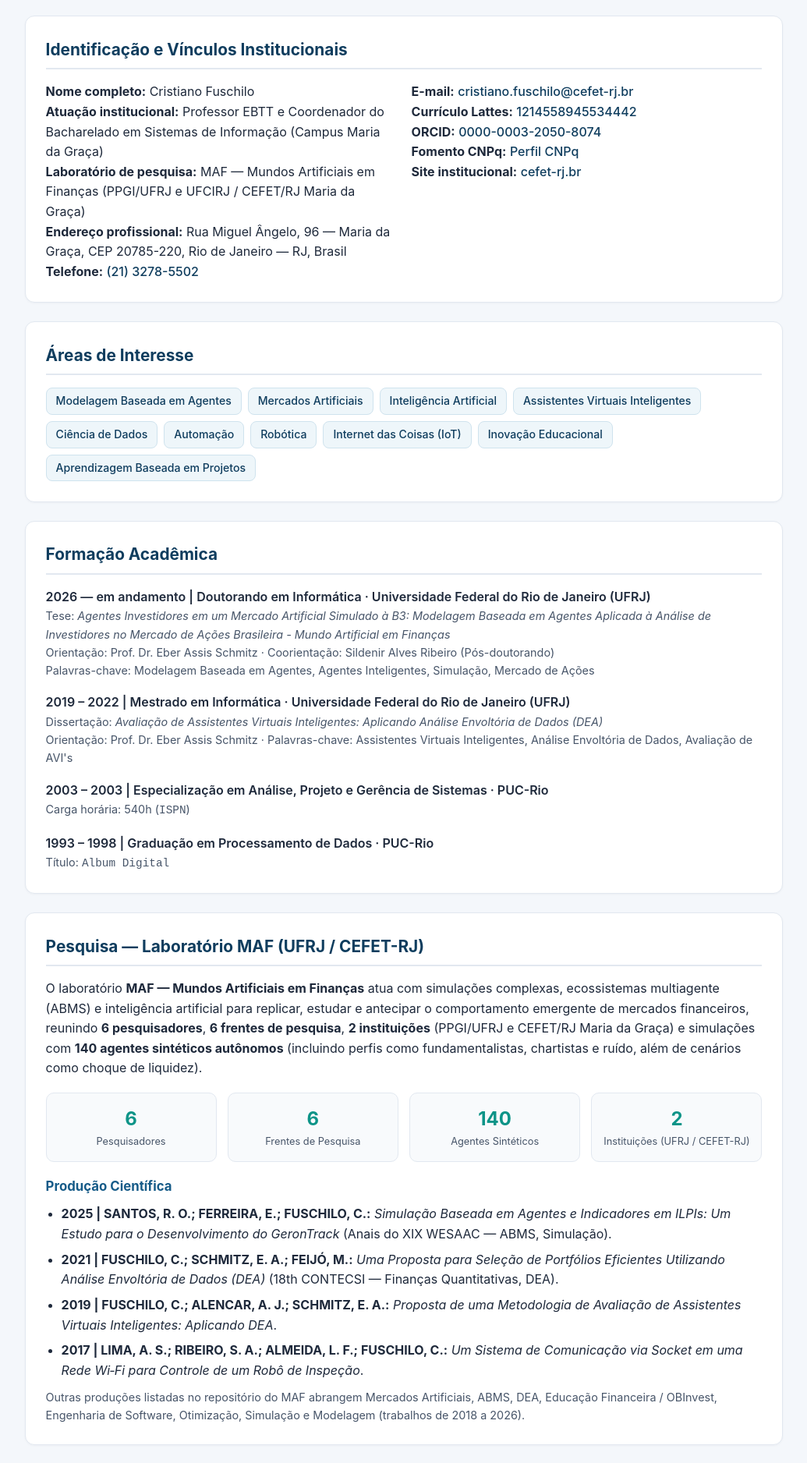
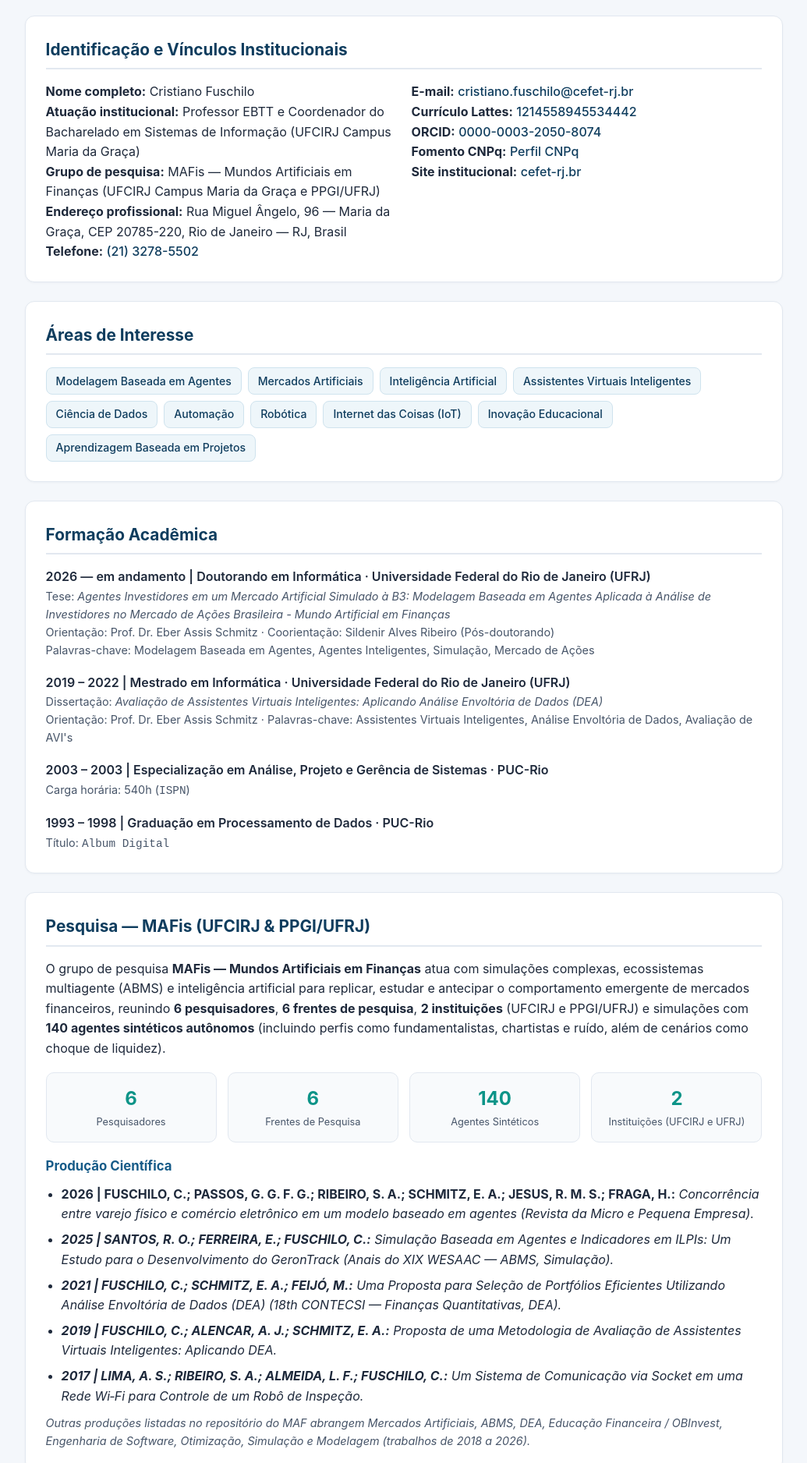
Before and after one commit to prof-fuschilo/Fuschilo, a plain HTML site: page index.html in a window 1280 px wide. Shown: the part 440-2316 px from the top of the page at 78% size, without its empty margins (122-1157 px from the left). Drawn offline with Linux system fonts and the light colour scheme.

Commit message:
Update institutional and research information

```diff
--- a/index.html
+++ b/index.html
@@ -163,8 +163,8 @@
       <div class="grid-2">
         <div>
           <p><strong>Nome completo:</strong> Cristiano Fuschilo</p>
-          <p><strong>Atuação institucional:</strong> Professor EBTT e Coordenador do Bacharelado em Sistemas de Informação (Campus Maria da Graça)</p>
-          <p><strong>Laboratório de pesquisa:</strong> MAF — Mundos Artificiais em Finanças (PPGI/UFRJ e UFCIRJ / CEFET/RJ Maria da Graça)</p>
+          <p><strong>Atuação institucional:</strong> Professor EBTT e Coordenador do Bacharelado em Sistemas de Informação (UFCIRJ Campus Maria da Graça)</p>
+          <p><strong>Grupo de pesquisa:</strong> MAFis — Mundos Artificiais em Finanças (UFCIRJ Campus Maria da Graça e PPGI/UFRJ)</p>
           <p><strong>Endereço profissional:</strong> Rua Miguel Ângelo, 96 — Maria da Graça, CEP 20785-220, Rio de Janeiro — RJ, Brasil</p>
           <p><strong>Telefone:</strong> <a href="tel:2132785502">(21) 3278-5502</a></p>
         </div>
@@ -218,12 +218,12 @@
     </section>
 
     <section id="pesquisa">
-      <h2>Pesquisa — Laboratório MAF (UFRJ / CEFET-RJ)</h2>
+      <h2>Pesquisa — MAFis (UFCIRJ & PPGI/UFRJ)</h2>
       <p>
-        O laboratório <strong>MAF — Mundos Artificiais em Finanças</strong> atua com simulações complexas,
+        O grupo de pesquisa <strong>MAFis — Mundos Artificiais em Finanças</strong> atua com simulações complexas,
         ecossistemas multiagente (ABMS) e inteligência artificial para replicar, estudar e antecipar o
         comportamento emergente de mercados financeiros, reunindo <strong>6 pesquisadores</strong>,
-        <strong>6 frentes de pesquisa</strong>, <strong>2 instituições</strong> (PPGI/UFRJ e CEFET/RJ Maria da Graça)
+        <strong>6 frentes de pesquisa</strong>, <strong>2 instituições</strong> (UFCIRJ e PPGI/UFRJ)
         e simulações com <strong>140 agentes sintéticos autônomos</strong> (incluindo perfis como fundamentalistas,
         chartistas e ruído, além de cenários como choque de liquidez).
       </p>
@@ -231,11 +231,12 @@
         <div class="stat-card"><div class="stat-num">6</div><div class="stat-label">Pesquisadores</div></div>
         <div class="stat-card"><div class="stat-num">6</div><div class="stat-label">Frentes de Pesquisa</div></div>
         <div class="stat-card"><div class="stat-num">140</div><div class="stat-label">Agentes Sintéticos</div></div>
-        <div class="stat-card"><div class="stat-num">2</div><div class="stat-label">Instituições (UFRJ / CEFET-RJ)</div></div>
+        <div class="stat-card"><div class="stat-num">2</div><div class="stat-label">Instituições (UFCIRJ e UFRJ)</div></div>
       </div>
 
       <h3>Produção Científica</h3>
       <ul>
+        <li><strong>2026 |  FUSCHILO, C.; PASSOS, G. G. F. G.; RIBEIRO, S. A.; SCHMITZ, E. A.; JESUS, R. M. S.; FRAGA, H.:</strong> <em>Concorrência entre varejo físico e comércio eletrônico em um modelo baseado em agentes (Revista da Micro e Pequena Empresa).</li>
         <li><strong>2025 | SANTOS, R. O.; FERREIRA, E.; FUSCHILO, C.:</strong> <em>Simulação Baseada em Agentes e Indicadores em ILPIs: Um Estudo para o Desenvolvimento do GeronTrack</em> (Anais do XIX WESAAC — ABMS, Simulação).</li>
         <li><strong>2021 | FUSCHILO, C.; SCHMITZ, E. A.; FEIJÓ, M.:</strong> <em>Uma Proposta para Seleção de Portfólios Eficientes Utilizando Análise Envoltória de Dados (DEA)</em> (18th CONTECSI — Finanças Quantitativas, DEA).</li>
         <li><strong>2019 | FUSCHILO, C.; ALENCAR, A. J.; SCHMITZ, E. A.:</strong> <em>Proposta de uma Metodologia de Avaliação de Assistentes Virtuais Inteligentes: Aplicando DEA</em>.</li>
@@ -325,9 +326,5 @@
       </ul>
     </section>
   </main>
-
-  <footer>
-    Dados compilados a partir do Currículo Lattes, do portal do laboratório MAF (UFRJ / CEFET-RJ) e do perfil acadêmico de Cristiano Fuschilo (@prof-fuschilo).
-  </footer>
 </body>
 </html>
```
